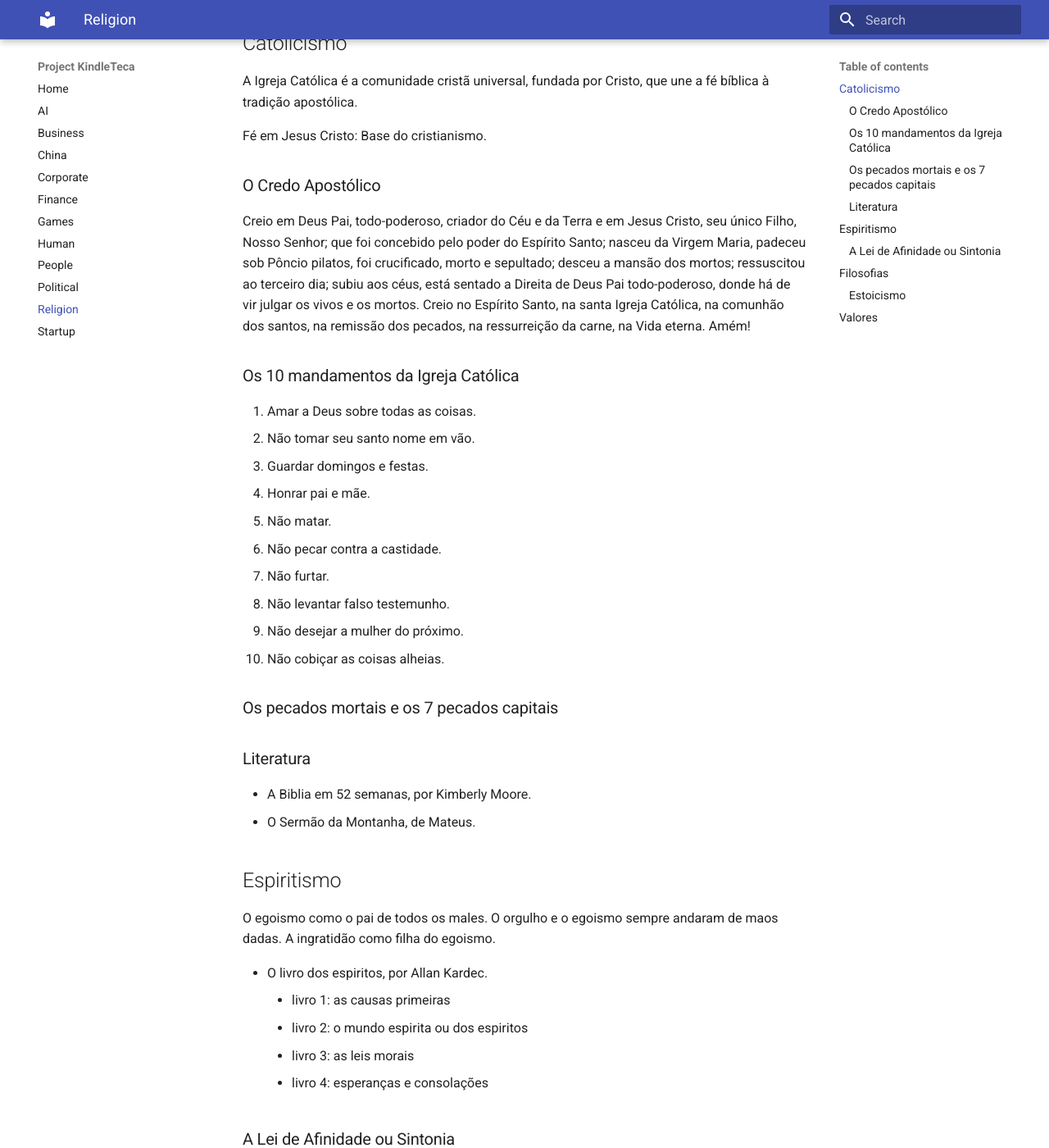
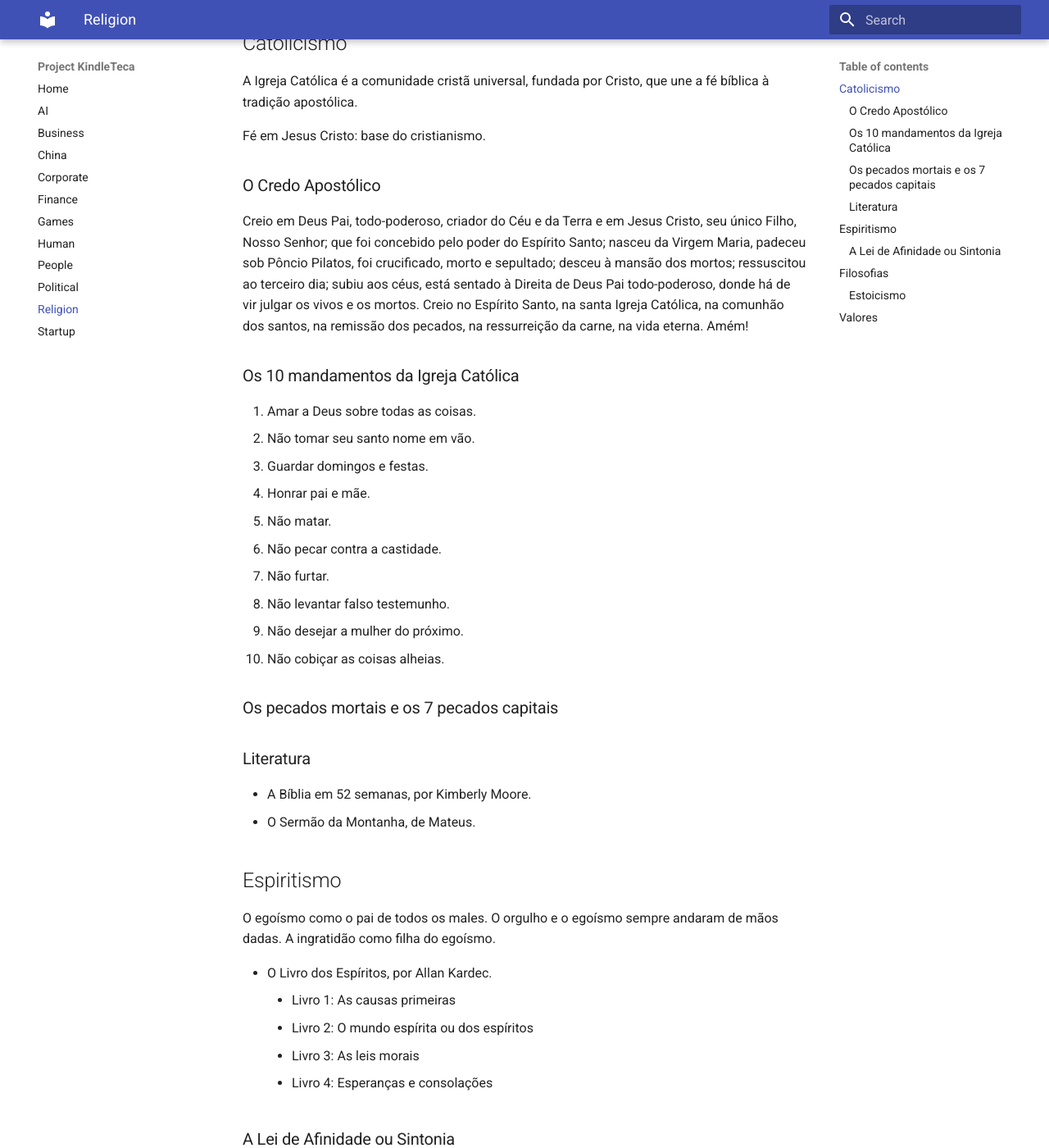
Before and after one commit to renatobrf/kindle-teca, an MkDocs documentation site: the page built from docs/religiao.md, in a window 1280 px wide and 1400 px high, scrolled down 210 px. Shown: the whole window at 82% size. Built offline with MkDocs 1.6.1 and Material for MkDocs 9.7.7, drawn with Linux system fonts in a browser that asks for light colours; some of the changed text lies outside the part shown.

Commit message:
Update religiao.md

```diff
--- a/docs/religiao.md
+++ b/docs/religiao.md
@@ -27,18 +27,18 @@ Creio em Deus Pai, todo-poderoso, criador do Céu e da Terra e em Jesus Cristo,
 
 ### Literatura
 
-- A Biblia em 52 semanas, por Kimberly Moore.
+- A Bíblia em 52 semanas, por Kimberly Moore.
 - O Sermão da Montanha, de Mateus.
 
 ## Espiritismo
 
-O egoismo como o pai de todos os males. O orgulho e o egoismo sempre andaram de maos dadas. A ingratidão como filha do egoismo.
+O egoísmo como o pai de todos os males. O orgulho e o egoísmo sempre andaram de mãos dadas. A ingratidão como filha do egoísmo.
 
-- O livro dos espiritos, por Allan Kardec.
-    - livro 1: as causas primeiras
-    - livro 2: o mundo espirita ou dos espiritos
-    - livro 3: as leis morais
-    - livro 4: esperanças e consolações
+- O Livro dos Espíritos, por Allan Kardec.
+    - Livro 1: As causas primeiras
+    - Livro 2: O mundo espírita ou dos espíritos
+    - Livro 3: As leis morais
+    - Livro 4: Esperanças e consolações
 
 ### A Lei de Afinidade ou Sintonia
 
@@ -51,7 +51,7 @@ O egoismo como o pai de todos os males. O orgulho e o egoismo sempre andaram de
         - Pensamentos de amor, caridade e resignação atraem a simpatia e a assistência de espíritos protetores e benfeitores.
     - Atração de energias densas:
         - Sentimentos de ódio, vingança, inveja ou pessimismo sintonizam o indivíduo com espíritos sofredores ou obsessores, criando um intercâmbio de fluidos nocivos que pode agravar as dificuldades.
-- Ações: O Alinhamento com a Escolha
+- Ações: o alinhamento com a escolha
     - Seus comportamentos reforçam seus pensamentos.
     - Agir no bem e exercer a caridade modifica sua frequência energética interior, mudando o que você atrai para si.
     - Ações egoístas ou destrutivas atraem reciprocidade equivalente do ambiente e das pessoas ao seu redor.
@@ -59,7 +59,7 @@ O egoismo como o pai de todos os males. O orgulho e o egoismo sempre andaram de
     - As experiências, encontros e desafios atuais são reflexos das vibrações e ações geradas no presente e no passado.
     - Você atrai as circunstâncias necessárias para o seu próprio aprendizado e evolução espiritual.
 - O Amor como a Maior Lei de Atração
-    - Em O Livro dos Espíritos, o Codificador Allan Kardec e os espíritos apontam que - a base de todas as leis divinas está no amor ao próximo.
+    - Em O Livro dos Espíritos, o codificador Allan Kardec e os espíritos apontam que a base de todas as leis divinas está no amor ao próximo.
     - O amor é a mais pura e elevada "lei de atração" do universo, capaz de harmonizar os seres e acelerar o progresso espiritual.
 
 ## Filosofias
@@ -67,7 +67,7 @@ O egoismo como o pai de todos os males. O orgulho e o egoismo sempre andaram de
 ### Estoicismo
 Filosofia que busca a felicidade e a paz interior através da virtude, racionalidade e aceitação do destino.
 
-A distinção fundamental entre aquilo que podemos controlar, e aquilo que não podemos.
+A distinção fundamental entre aquilo que podemos controlar e aquilo que não podemos.
 
 As quatro virtudes cardeais:
 
```
Also changed, not shown: other parts of docs/religiao.md (+6 -6 lines).
